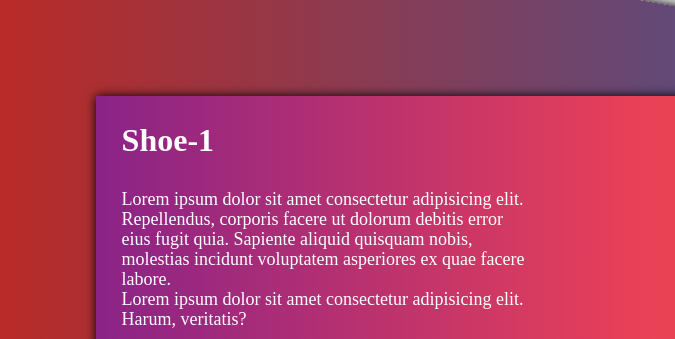
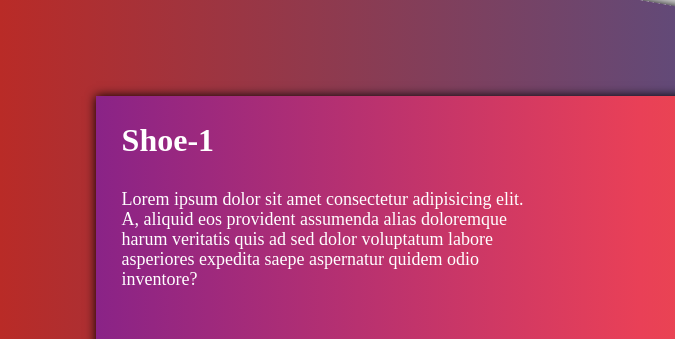
Before and after one commit to Aryan090204/pseudo-class, a plain HTML site: page index.html in a window 1280 px wide. Shown: the top 339 px of the page, 0-675 px from the left. Drawn offline with Linux system fonts and the light colour scheme.

Commit message:
The spacing between the paragraph corrected

```diff
--- a/index.html
+++ b/index.html
@@ -11,7 +11,10 @@
         <div class="full-body" style="background: linear-gradient(to right,#8a2387,#e94057,#f27121);">
             <div class="description">
                 <h1>Shoe-1</h1>
-                <p>Lorem ipsum dolor sit amet consectetur adipisicing elit. Repellendus, corporis facere ut dolorum debitis error eius fugit quia. Sapiente aliquid quisquam nobis, molestias incidunt voluptatem asperiores ex quae facere labore.</p>
+                <p>Lorem ipsum dolor sit amet consectetur adipisicing elit. A, aliquid eos provident assumenda alias doloremque harum veritatis quis ad sed dolor voluptatum labore asperiores expedita saepe aspernatur quidem odio inventore? </p>
+                <br>
+                <br>
+                <br>
                 <p>Lorem ipsum dolor sit amet consectetur adipisicing elit. Harum, veritatis?</p>
             </div>
             <img class="shoe" src="https://priyanshu-240499.github.io/Assignments-CSS/position/assets/shoe-1.png" alt="shoe1">
```
